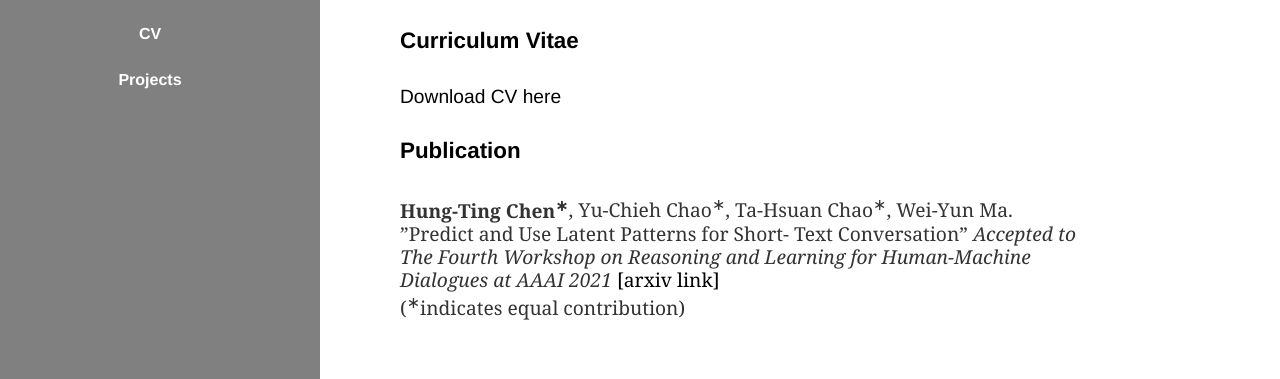
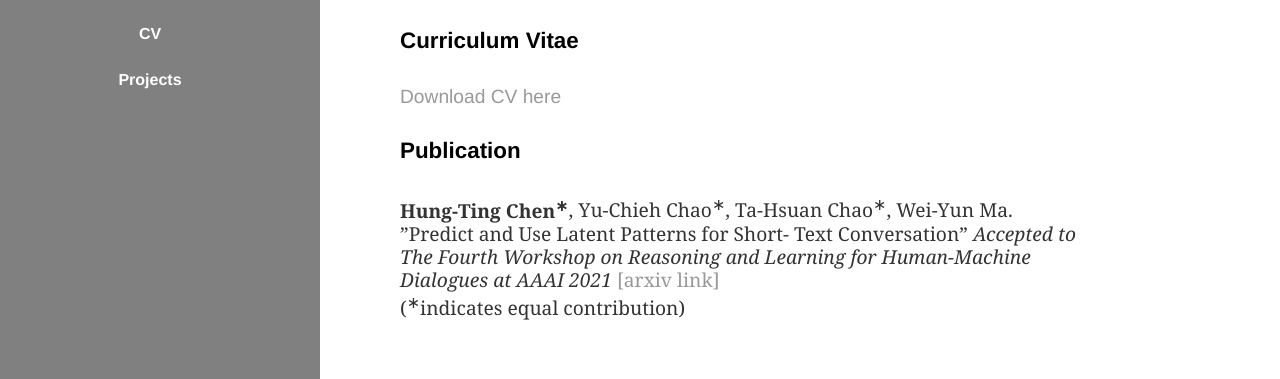
Before and after one commit to timchen0618/timchen0618.github.io, a Jekyll site: the page index.html, which Jekyll copies as it is, in a window 1280 px wide. Shown: the part 419-798 px from the top of the page. Built offline with Jekyll 4.4.1, drawn with Linux system fonts in a browser that asks for light colours; nearby versions of some CDN libraries.

Commit message:
modify layout

```diff
--- a/css/main.css
+++ b/css/main.css
@@ -30,6 +30,7 @@
 /*.cv h2 { font-size: 2em; }*/
 .cv address, .cv .download { font-family: 'Helvetica', 'Arial', 'Sans-Serif'; }
 .cv address, .cv p { font-size: 1.2em; }
+.cv a {text-decoration: none; color: #999;}
 /*.cv .download { float: left; font-size: 1.5em; text-transform: uppercase; }*/
 
 /* projects */
```
